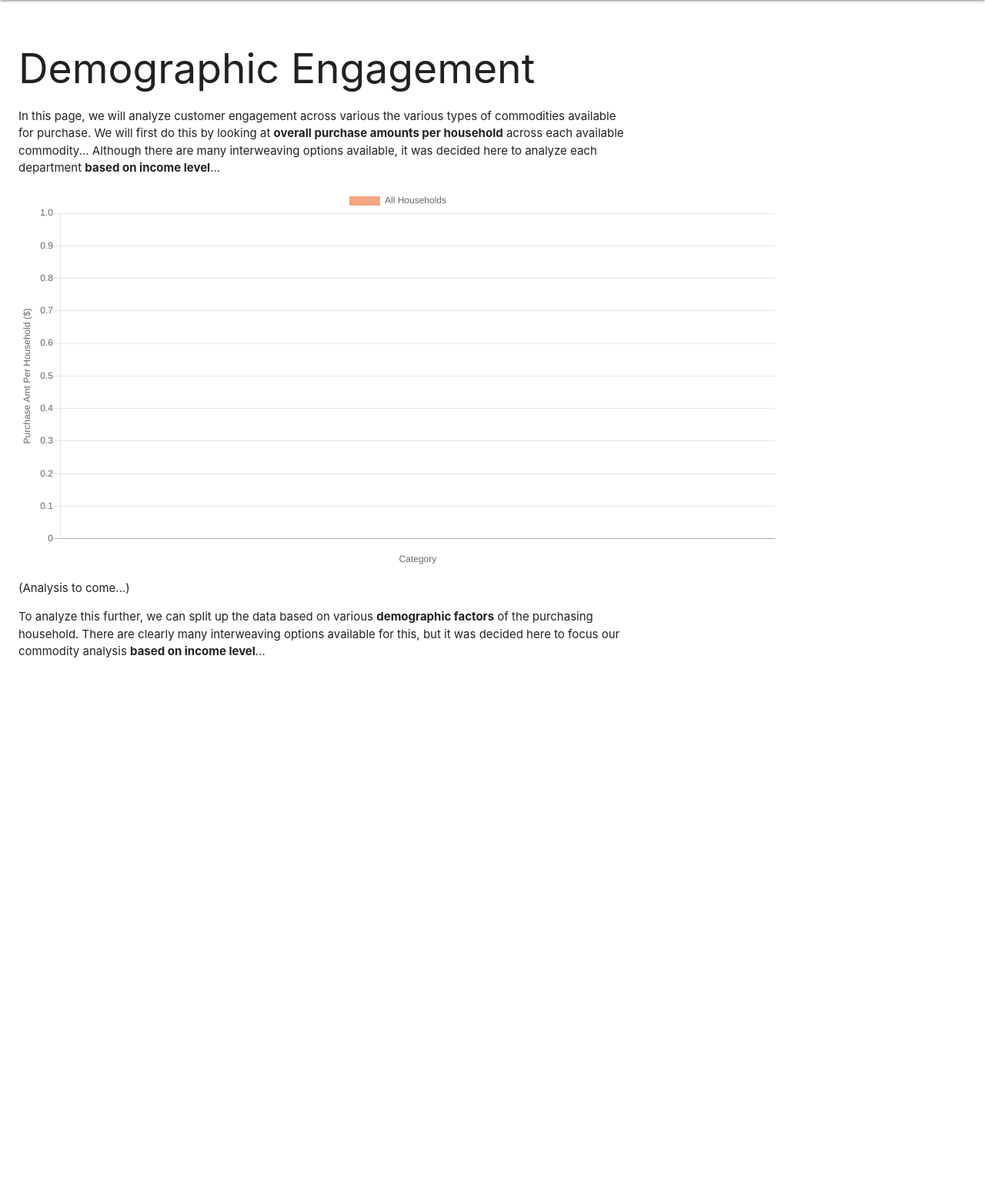
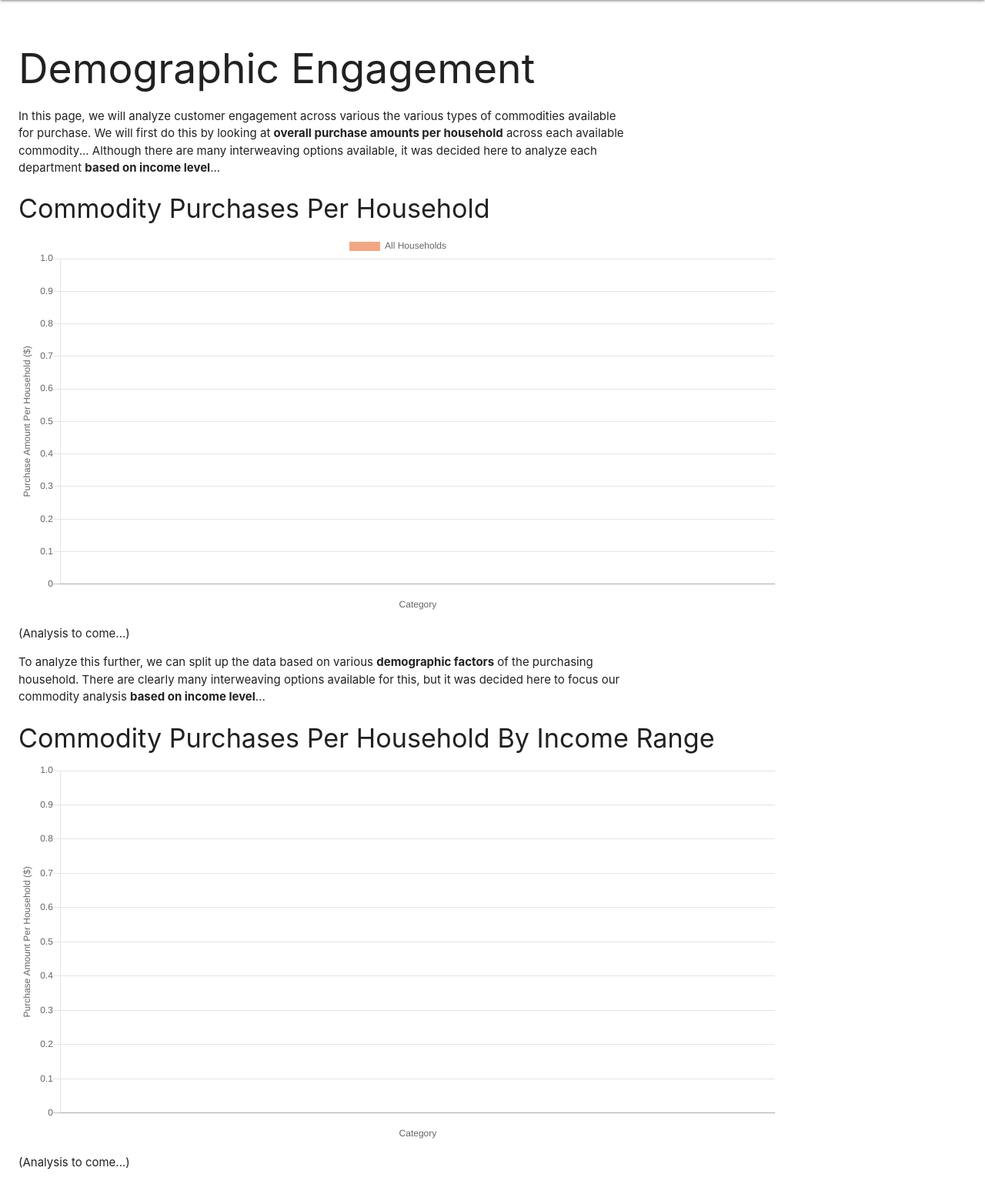
Before and after one commit to jsteuver/Cloud-Computing-Midterm, a Django app: page /engagement-per-factor/ in a window 1280 px wide. Shown: the part 64-1624 px from the top of the page at 77% size. Before the commit the page ends 919 px from the top, so only its background shows below. Run offline with Django 3.2, Linux system fonts and the light colour scheme.

Commit message:
Retrieve data per commodity per household income range

```diff
--- a/cc_midterm/cc_midterm/templates/engagement_over_time.html
+++ b/cc_midterm/cc_midterm/templates/engagement_over_time.html
@@ -16,7 +16,7 @@
     </p>
 </div>
 
-<h4>Total Monthly Sales</h2>
+<h4>Total Monthly Sales</h4>
 
 <div style="max-width: 80%">
     {% include "line_chart_labeled.html" with props=all_data_props only %}
@@ -43,7 +43,7 @@
     </p>
 </div>
 
-<h4>Total Monthly Expense By House</h2>
+<h4>Total Monthly Expense By House</h4>
 
 <div style="max-width: 80%">
     {% include "line_chart_labeled.html" with props=per_house_props %}
--- a/cc_midterm/cc_midterm/templates/engagement_per_factor.html
+++ b/cc_midterm/cc_midterm/templates/engagement_per_factor.html
@@ -17,6 +17,8 @@
 
     </p>
 </div>
+
+<h4>Commodity Purchases Per Household</h4>
 
 <div style="max-width: 80%">
     {% include "bar_graph.html" with props=commodity_props only %}
@@ -39,4 +41,18 @@
     </p>
 </div>
 
+<h4> Commodity Purchases Per Household By Income Range</h4>
+
+<div style="max-width: 80%">
+    {% include "bar_graph.html" with props=income_props only %}
+</div>
+
+<div style="max-width: 800px">
+    <p>
+
+        (Analysis to come...)
+
+    </p>
+</div>
+
 {% endblock %}
--- a/cc_midterm/cc_midterm/views.py
+++ b/cc_midterm/cc_midterm/views.py
@@ -26,7 +26,8 @@ print('Retrieving transaction data (this may take a while)...')
 MONTHLY_TRANSACTION_AMT = get_monthly_transaction_amt()
 MONTHLY_TRANSACTION_BY_HSHD = get_monthly_transaction_amt_by_hshd(HSHD_VALS)
 
-DEPT_TRANSACTION_AMT = get_dept_transaction_amt()
+COMM_TRANSACTION_AMT = get_comm_transaction_amt()
+COMM_TRANSACTION_AMT_BY_INCOME = get_comm_transaction_amt_by_income()
 
 def home(request):
     text = "Welcome! Please log in to continue."
@@ -89,14 +90,15 @@ def engagement_over_time(request):
     })
 
 def engagement_per_factor(request):
-    commodities = DEPT_TRANSACTION_AMT['labels']
-    amts_per_household = DEPT_TRANSACTION_AMT['data']
+    # Get general data
+    commodities = COMM_TRANSACTION_AMT['labels']
+    amts_per_household = COMM_TRANSACTION_AMT['data']
 
     commodity_props = {
         'id': 'commodity',
         'title': 'Commodity Purchases Per Household',
         'xLabel': 'Category',
-        'yLabel': 'Purchase Amt Per Household ($)',
+        'yLabel': 'Purchase Amount Per Household ($)',
         'labels': commodities,
         'datasets': [
             {
@@ -106,8 +108,32 @@ def engagement_per_factor(request):
             },
         ],
     }
+
+    # Get data split further based on income
+    income_ranges = list(COMM_TRANSACTION_AMT_BY_INCOME.keys())
+    income_dicts = COMM_TRANSACTION_AMT_BY_INCOME.values()
+
+    income_data_lists = [o['data'] for o in income_dicts]
+    color_len = len(FLAT_UI_COLORS)
+
+    per_house_datasets = [
+        {'label': ir.strip(), 'data': l, 'backgroundColor': FLAT_UI_COLORS[i % color_len]} \
+        for i, (ir, l) in enumerate(zip(income_ranges, income_data_lists))
+    ]
+
+    income_props = {
+        'id': 'income',
+        'title': 'Commodity Purchases Per Household By Income Range',
+        'xLabel': 'Category',
+        'yLabel': 'Purchase Amount Per Household ($)',
+        'labels': commodities,
+        'datasets': per_house_datasets,
+    }
+
+    # Render resulting view
     return render(request, 'engagement_per_factor.html', {
-        'commodity_props': commodity_props
+        'commodity_props': commodity_props,
+        'income_props': income_props,
     })
 
 # === TEMP ===
```
Also changed, not shown: cc_midterm/cc_midterm/data.py (+59 -1 lines).
